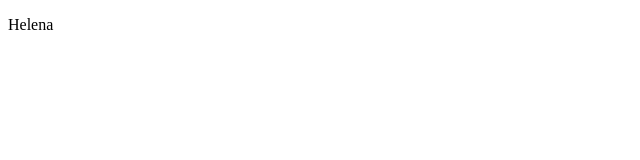
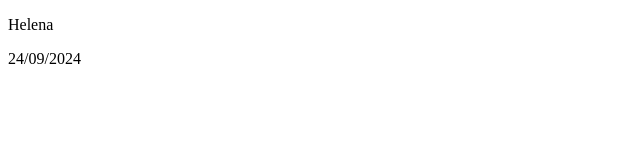
Before and after one commit to helena-lima/Programacao-Web, a plain HTML site: page index.html in a window 1280 px wide. Shown: the full height of the page, 0-640 px from the left. Drawn offline with Linux system fonts and the light colour scheme.

Commit message:
alteração do ficheiro html

```diff
--- a/index.html
+++ b/index.html
@@ -7,6 +7,7 @@
 </head>
 <body>
     <p>Helena</p>
+    <p>24/09/2024</p>
 
 </body>
 </html>
```
